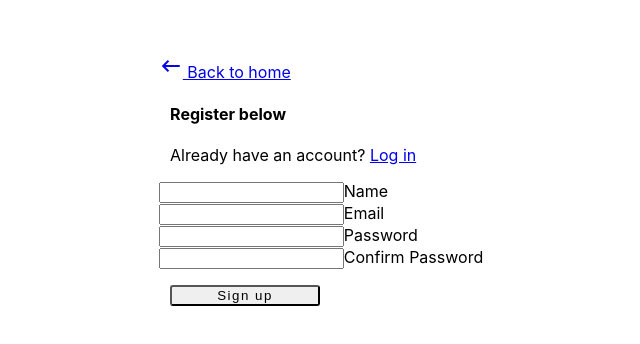
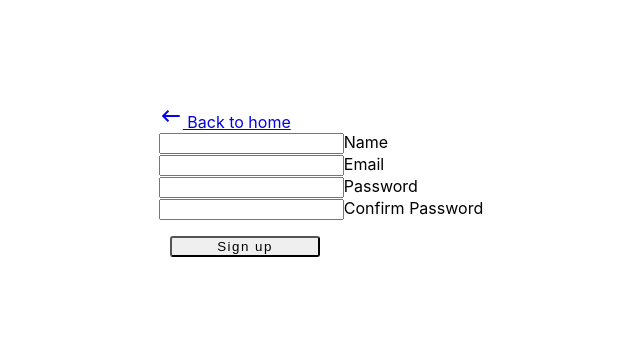
Before and after one commit to scorelab/fact-bounty, a React (Create React App) app in the folder fact-bounty-client/: page /register in a window 1280 px wide. Shown: the part 220-564 px from the top of the page, without its empty margins (319-959 px from the left). Built offline with nearby package versions, Linux system fonts and the light colour scheme.

Commit message:
Remove unnecessary frontend code

```diff
--- a/fact-bounty-client/src/components/login/Login.js
+++ b/fact-bounty-client/src/components/login/Login.js
@@ -56,14 +56,6 @@ class Login extends Component {
 							<i className="material-icons left">keyboard_backspace</i> Back to
 							home
 						</Link>
-						<div className="col s12" style={{paddingLeft: '11.250px'}}>
-							<h4>
-								<b>Login</b> below
-							</h4>
-							<p className="grey-text text-darken-1">
-								Don't have an account? <Link to="/register">Register</Link>
-							</p>
-						</div>
 						<form noValidate onSubmit={this.onSubmit}>
 							<div className="input-field col s12">
 								<input
--- a/fact-bounty-client/src/components/register/Register.js
+++ b/fact-bounty-client/src/components/register/Register.js
@@ -57,14 +57,6 @@ class Register extends Component {
 							<i className="material-icons left">keyboard_backspace</i> Back to
 							home
 						</Link>
-						<div className="col s12" style={{paddingLeft: '11.250px'}}>
-							<h4>
-								<b>Register</b> below
-							</h4>
-							<p className="grey-text text-darken-1">
-								Already have an account? <Link to="/login">Log in</Link>
-							</p>
-						</div>
 						<form noValidate onSubmit={this.onSubmit}>
 							<div className="input-field col s12">
 								<input
```
